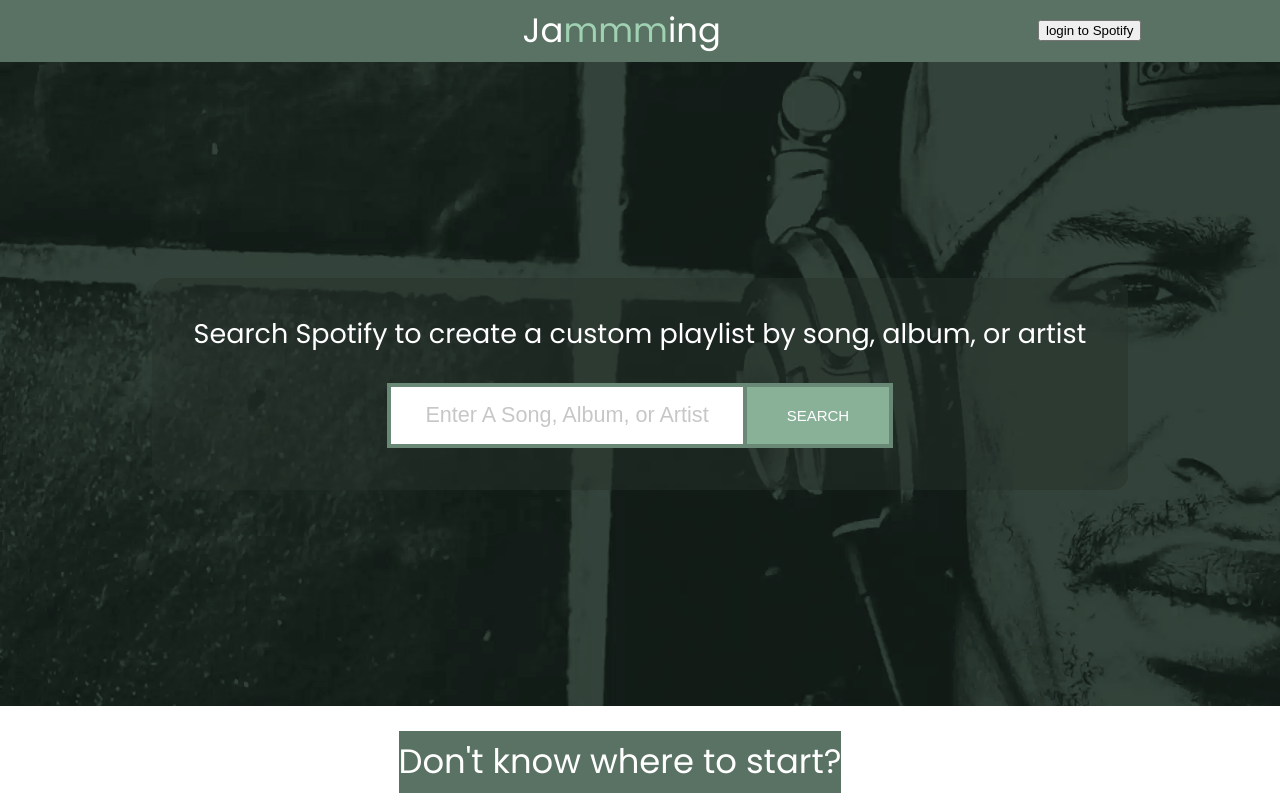
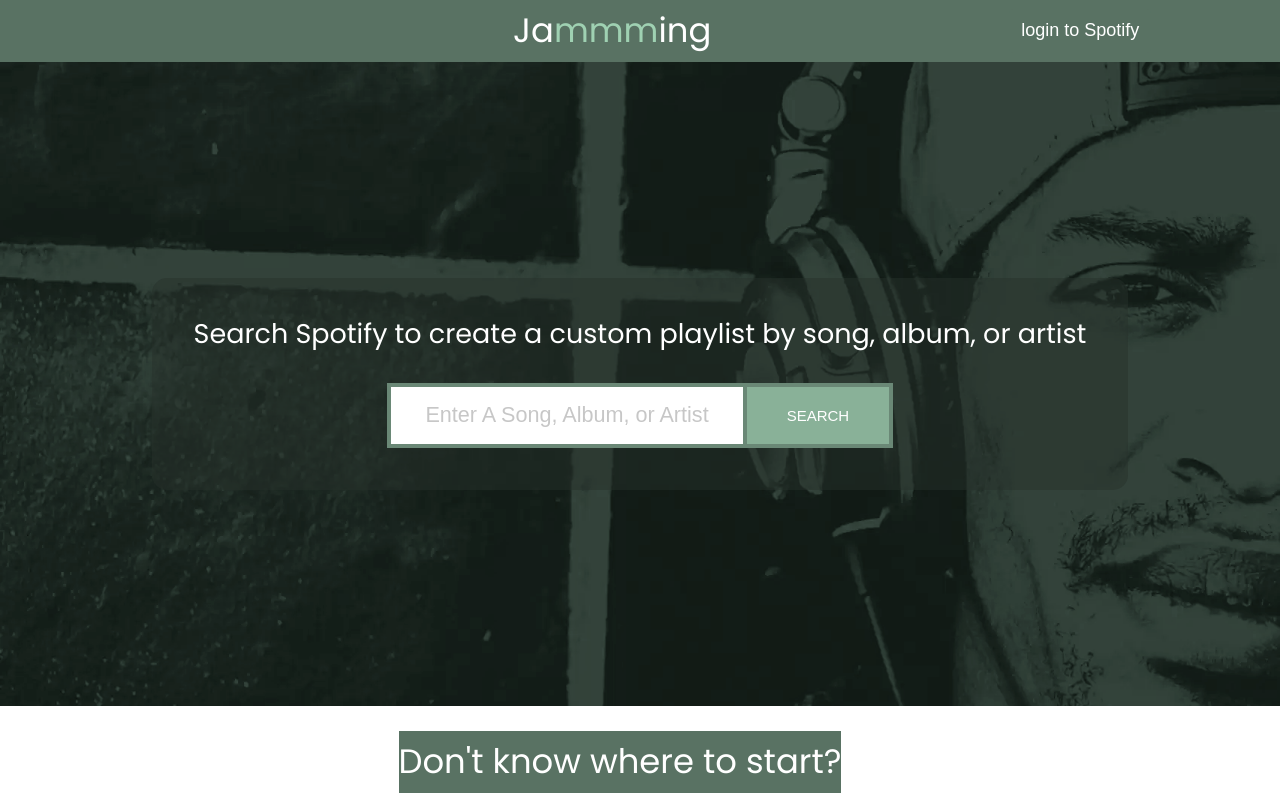
Before and after one commit to knorful/Jamming, a React (Create React App) app: page / in a window 1280 px wide. Shown: the top 800 px of the page. Built offline with nearby package versions, Linux system fonts and the light colour scheme; no server answers.

Commit message:
create button to allow user to login to Spotify

```diff
--- a/src/Components/App/App.css
+++ b/src/Components/App/App.css
@@ -51,6 +51,22 @@ h2 {
   color: white;
 }
 
+.App-login {
+  padding: 0.65rem;
+  border-radius: 4px;
+  border: none;
+  background-color: rgb(89, 114, 99);
+  color: white;
+  font-size: 1rem;
+  cursor: pointer;
+}
+
+.App-login:hover {
+  background-color: #9fd1b2;
+  color: rgb(89, 114, 99);
+  transition: all 0.3s;
+}
+
 .App-playlist {
   display: flex;
   justify-content: space-between;
@@ -102,6 +118,12 @@ footer p {
   margin: 2.33rem;
 }
 
+@media only screen and (max-width: 1540px) {
+  .App-top50 {
+    flex-direction: column;
+  }
+}
+
 @media only screen and (max-width: 1020px) {
   .App-playlist {
     align-items: center;
@@ -110,6 +132,22 @@ footer p {
 }
 
 @media only screen and (max-width: 360px) {
+  .App-top50 h1 {
+    margin: 0;
+  }
+  .App-header {
+    flex-direction: column;
+    justify-content: center;
+    width: 100%;
+  }
+
+  .App-header h1 {
+    flex-direction: column;
+    justify-content: center;
+    width: 100%;
+    margin-right: 0;
+  }
+
   footer {
     display: flex;
     flex-direction: column;
@@ -120,12 +158,6 @@ footer p {
     margin: 0.5rem;
     font-size: 0.8rem;
     text-align: center;
-  }
-}
-
-@media only screen and (max-width: 1540px) {
-  .App-top50 {
-    flex-direction: column;
   }
 }
 
--- a/src/Components/App/App.js
+++ b/src/Components/App/App.js
@@ -136,6 +136,7 @@ class App extends Component {
               Ja<span className="highlight">mmm</span>ing
             </h1>
             <button
+              className="App-login"
               style={{ visibility: showLogin ? "visible" : "hidden" }}
               onClick={this.login}
             >
```
